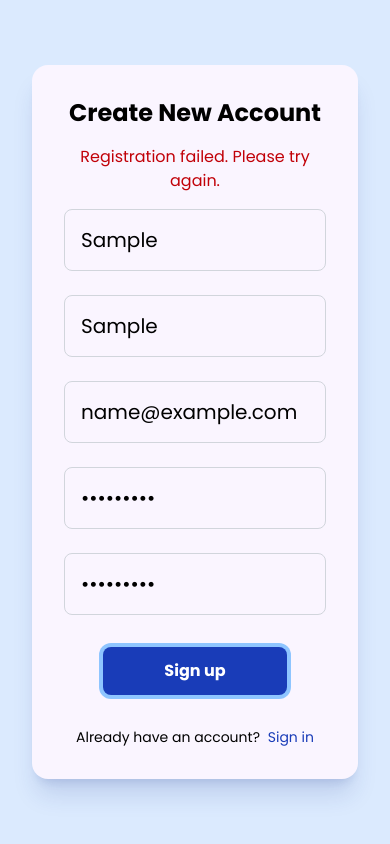
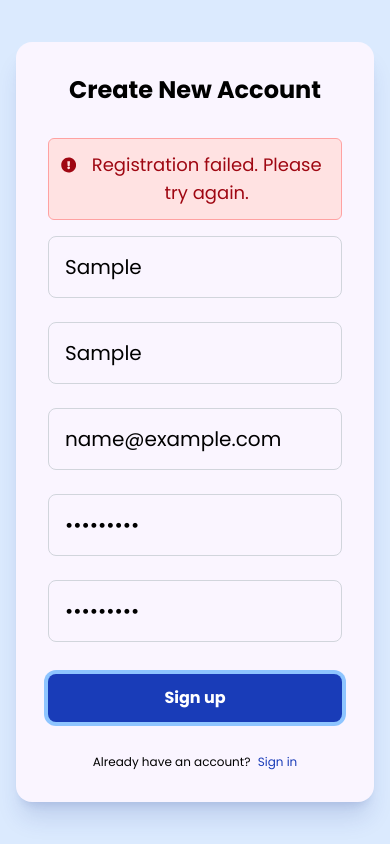
Before and after one commit to Izzeddin-Samara/TeamBase, a React (Vite) app in the folder Client/: page /signup in a window 390 px wide. Both pictures are taken after typing "Sample", "Sample", "name@example.com", "Sample123", "Sample123" into the empty fields and a click on the button "Sign up". Built offline with nearby package versions, Linux system fonts and the light colour scheme; no server answers.

Commit message:
Enhance Signup form with debounced email uniqueness check, improved validation, error/success UI, and responsive styling

```diff
--- a/Client/src/components/Signup.tsx
+++ b/Client/src/components/Signup.tsx
@@ -1,7 +1,10 @@
 import { Link } from "react-router-dom";
 import InputField from "./InputField";
-import { useState } from "react";
+import { useState, useCallback } from "react";
 import axios from "axios";
+import debounce from "lodash.debounce";
+import { FaCheckCircle } from "react-icons/fa";
+import { FaExclamationCircle } from "react-icons/fa";
 
 type FormData = {
   firstName: string;
@@ -46,22 +49,26 @@ const Signup: React.FC = () => {
     switch (name) {
       case "firstName":
         if (!value) message = "First Name is required";
-        else if (value.length < 2) message = "First Name should be at least 2 characters";
+        else if (value.length < 2)
+          message = "First Name should be at least 2 characters";
         break;
 
       case "lastName":
         if (!value) message = "Last Name is required";
-        else if (value.length < 2) message = "Last Name should be at least 2 characters";
+        else if (value.length < 2)
+          message = "Last Name should be at least 2 characters";
         break;
 
       case "email":
         if (!value) message = "Email is required";
-        else if (!/\S+@\S+\.\S+/.test(value)) message = "Please enter a valid email";
+        else if (!/\S+@\S+\.\S+/.test(value))
+          message = "Please enter a valid email";
         break;
 
       case "password":
         if (!value) message = "Password is required";
-        else if (value.length < 8) message = "Password should be at least 8 characters";
+        else if (value.length < 8)
+          message = "Password should be at least 8 characters";
         break;
 
       case "confirmPassword":
@@ -73,13 +80,48 @@ const Signup: React.FC = () => {
     setErrors((prev) => ({ ...prev, [name]: message }));
   };
 
+  const checkEmailUniqueness = useCallback(
+    debounce(async (email: string) => {
+      try {
+        const res = await axios.get(
+          `http://localhost:8000/api/users/check-email/${email}`
+        );
+        if (res.data.exists) {
+          setErrors((prev) => ({ ...prev, email: "Email already in use" }));
+        } else {
+          setErrors((prev) => {
+            if (prev.email === "Email already in use") {
+              return { ...prev, email: "" };
+            }
+            return prev;
+          });
+        }
+      } catch (err) {
+        console.error("Error checking email", err);
+      }
+    }, 500),
+    []
+  );
+
   const handleChange = (e: React.ChangeEvent<HTMLInputElement>) => {
     const { name, value } = e.target;
 
     setFormData((prev) => ({ ...prev, [name]: value }));
+
+    // Validate the field immediately for format errors
     validateField(name, value);
 
-    // Revalidate confirmPassword when password changes
+    if (name === "email") {
+      // If format is invalid, do NOT check uniqueness
+      if (/\S+@\S+\.\S+/.test(value)) {
+        // Only check uniqueness if format looks valid
+        checkEmailUniqueness(value);
+      } else {
+        // If format invalid, show format error and clear uniqueness error
+        setErrors((prev) => ({ ...prev, email: "Please enter a valid email" }));
+      }
+    }
+
     if (name === "password" && formData.confirmPassword) {
       validateField("confirmPassword", formData.confirmPassword);
     }
@@ -103,7 +145,10 @@ const Signup: React.FC = () => {
     if (validateForm()) {
       try {
         setLoading(true);
-        const res = await axios.post("http://localhost:8000/api/users/register", formData);
+        const res = await axios.post(
+          "http://localhost:8000/api/users/register",
+          formData
+        );
         console.log(res.data);
 
         setFormData({
@@ -117,7 +162,10 @@ const Signup: React.FC = () => {
         setError("");
         setSuccess("Registration successful");
       } catch (err: any) {
-        setError(err.response?.data?.message || "Registration failed. Please try again.");
+        setError(
+          err.response?.data?.message ||
+            "Registration failed. Please try again."
+        );
       } finally {
         setLoading(false);
       }
@@ -125,15 +173,25 @@ const Signup: React.FC = () => {
   };
 
   return (
-    <div className="w-full h-screen flex items-center p-8">
-      <div className=" w-full max-w-md mx-auto bg-purple-50 p-8 rounded-2xl shadow-blue-900/15 shadow-xl">
+    <div className="w-full min-h-screen flex items-center justify-center p-4 sm:p-8 md:p-14">
+      <div className="w-full max-w-full sm:max-w-xl mx-auto bg-purple-50 p-8 rounded-2xl shadow-blue-900/15 shadow-xl">
         <div className="grid grid-cols-1">
-          <h1 className="text-center text-2xl font-bold mb-4">Create New Account</h1>
+          <h1 className="text-center text-2xl md:text-4xl font-bold mb-8">
+            Create New Account
+          </h1>
 
-          {error && <p className="text-red-700 text-center">{error}</p>}
-          {success && <p className="text-green-700 text-center">{success}</p>}
+          {error && (
+            <div className="bg-red-100 text-lg text-red-800 p-3 rounded-md border border-red-300 text-center flex gap-2 justify-center">
+              <FaExclamationCircle size={20} className="mt-1" /> {error}
+            </div>
+          )}
+          {success && (
+            <div className="bg-green-100 text-lg text-green-800 p-3 rounded-md border border-green-300 text-center flex gap-2 justify-center">
+              {success} <FaCheckCircle size={20} className="mt-1" />
+            </div>
+          )}
 
-          <form  onSubmit={handleSubmit} className="text-center">
+          <form onSubmit={handleSubmit} className="text-center">
             <div>
               <InputField
                 type="text"
@@ -141,10 +199,8 @@ const Signup: React.FC = () => {
                 value={formData.firstName}
                 onChange={handleChange}
                 name="firstName"
+                error={errors.firstName}
               />
-                {errors.firstName && (
-                  <p className="text-red-600 text-xs tet-center mt-2">{errors.firstName}</p>
-                )}
             </div>
 
             <div className="mt-2">
@@ -154,10 +210,9 @@ const Signup: React.FC = () => {
                 value={formData.lastName}
                 onChange={handleChange}
                 name="lastName"
+                error={errors.lastName}
               />
-                {errors.lastName && (
-                  <p className="text-red-600 text-xs text-center mt-2">{errors.lastName}</p>
-                )}
+
             </div>
 
             <div className="mt-2">
@@ -167,10 +222,8 @@ const Signup: React.FC = () => {
                 value={formData.email}
                 onChange={handleChange}
                 name="email"
+                error={errors.email}
               />
-              {errors.email && (
-                <p className="text-red-600 text-xs text-center mt-2">{errors.email}</p>
-              )}
             </div>
 
             <div className="mt-2">
@@ -180,10 +233,8 @@ const Signup: React.FC = () => {
                 value={formData.password}
                 onChange={handleChange}
                 name="password"
+                error={errors.password}
               />
-              {errors.password && (
-                <p className="text-red-600 text-xs text-center mt-2">{errors.password}</p>
-              )}
             </div>
 
             <div className="mt-2">
@@ -193,20 +244,18 @@ const Signup: React.FC = () => {
                 value={formData.confirmPassword}
                 onChange={handleChange}
                 name="confirmPassword"
+                error={errors.confirmPassword}
               />
-              {errors.confirmPassword && (
-                <p className="text-red-600 text-xs text-center mt-2">{errors.confirmPassword}</p>
-              )}
             </div>
 
             <button
-              className="bg-blue-800 font-bold hover:bg-blue-900 p-3 w-[70%] mt-8 text-md text-white rounded-lg focus:ring-4 focus:ring-blue-300 cursor-pointer"
+              className="bg-blue-800 font-bold hover:bg-blue-900 p-3 md:p-5 w-full mt-8 text-md md:text-xl text-white rounded-lg focus:ring-4 focus:ring-blue-300 cursor-pointer"
               type="submit"
             >
               {loading ? "Signing up ..." : "Sign up"}
             </button>
 
-            <p className="text-center text-sm mt-8">
+            <p className="text-center text-xs md:text-lg mt-8">
               Already have an account?{" "}
               <Link className="text-blue-800 hover:underline ml-1" to="/">
                 Sign in
```
Lines whose indentation alone changed are shown as unchanged.
